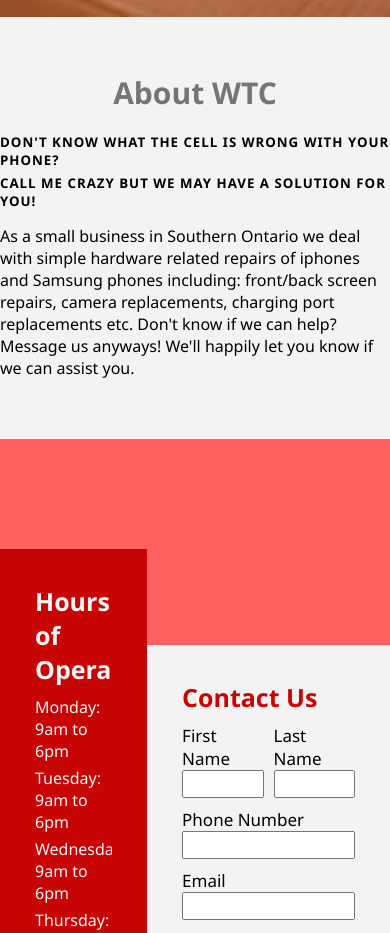
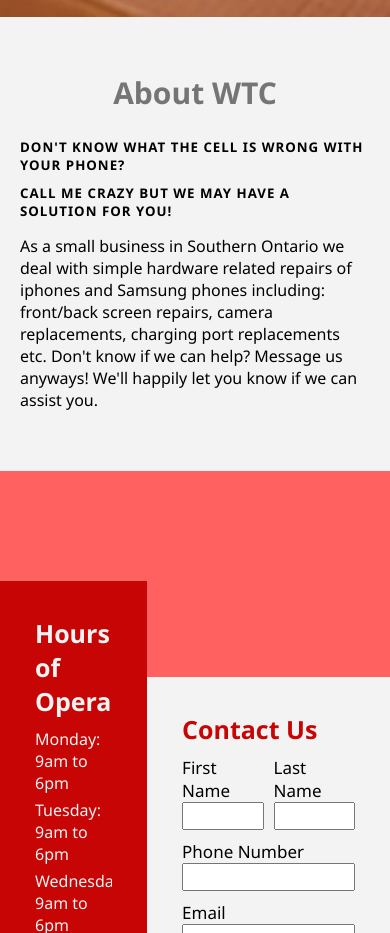
Before and after one commit to backyardcaveman/phoneComp, a React (Create React App) app: page / in a window 390 px wide. Shown: the part 1260-2193 px from the top of the page. Built offline with nearby package versions, Linux system fonts and the light colour scheme.

Commit message:
responsive change 1

```diff
--- a/public/index.html
+++ b/public/index.html
@@ -24,7 +24,7 @@
       work correctly both with client-side routing and a non-root public URL.
       Learn how to configure a non-root public URL by running `npm run build`.
     -->
-    <title>React App</title>
+    <title>What the Cell?</title>
   </head>
   <body>
     <noscript>You need to enable JavaScript to run this app.</noscript>
--- a/src/components/About.module.css
+++ b/src/components/About.module.css
@@ -15,6 +15,7 @@
 .about h5 {
     letter-spacing: 1px;
     margin-bottom: 5px;
+    margin: 5px 20px 5px 20px;
 }
 
 .about p {
@@ -24,5 +25,6 @@
 .paragraph {
     margin-top: 5px;
     margin-bottom: 60px;
+    margin: 5px 20px 60px 20px;
     max-width: 650px;
 }
```
